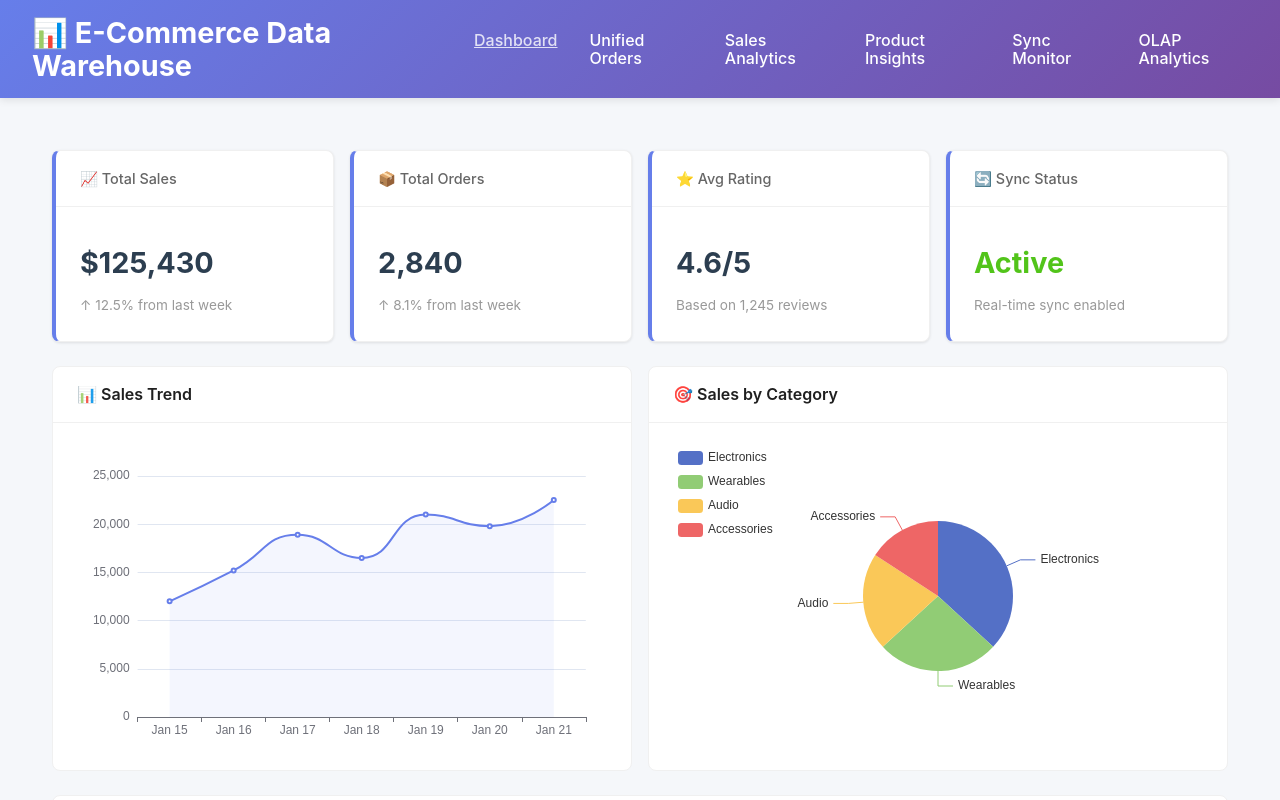
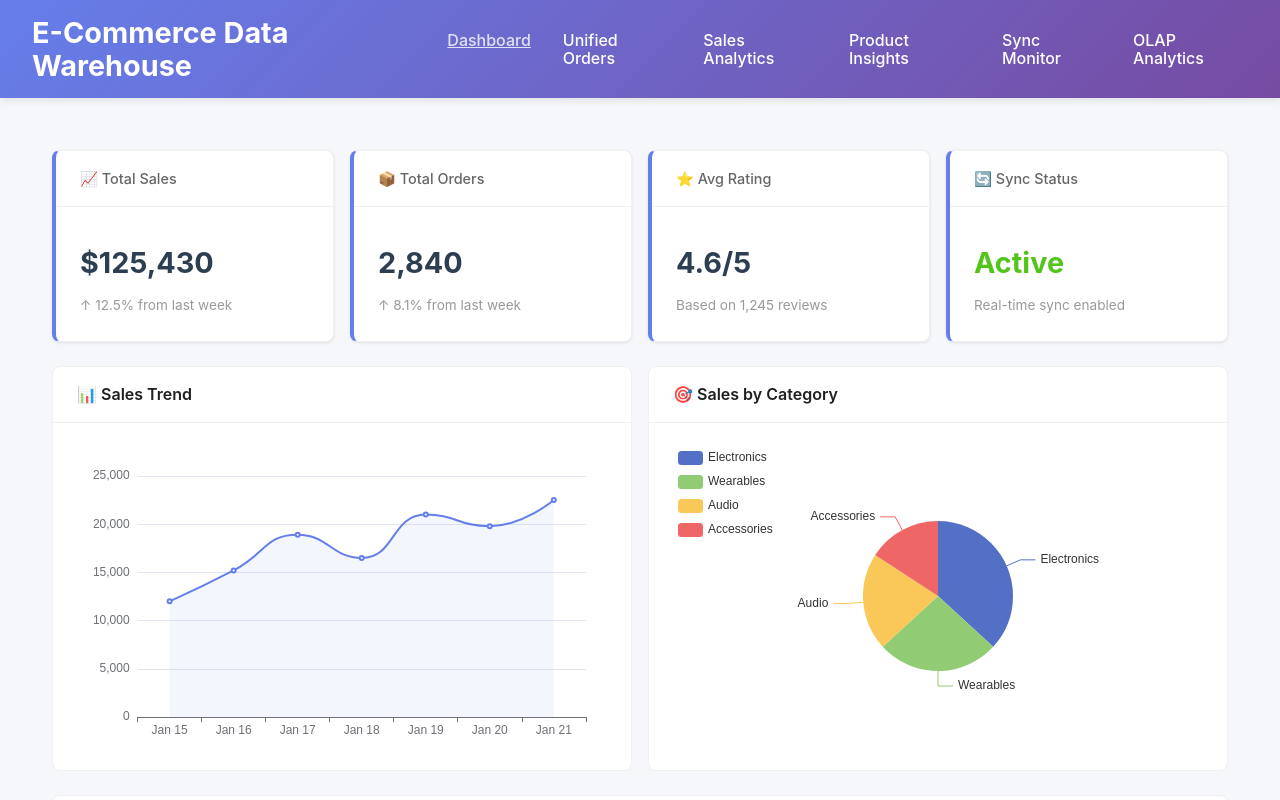
Before and after one commit to jianglei919/ecommerce_data_warehouse, a Vue app in the folder frontend/: page / in a window 1280 px wide. Shown: the top 800 px of the page. Built offline with nearby package versions, Linux system fonts and the light colour scheme; no server answers.

Commit message:
fix: Fix frontend build and deploy English translations

```diff
--- a/frontend/src/App.vue
+++ b/frontend/src/App.vue
@@ -3,7 +3,7 @@
     <!-- 顶部导航 -->
     <header class="app-header">
       <div class="header-content">
-        <h1 class="app-title">📊 E-Commerce Data Warehouse</h1>
+        <h1 class="app-title">E-Commerce Data Warehouse</h1>
         <nav class="app-nav">
           <ul>
             <li><router-link to="/">Dashboard</router-link></li>
```
Also changed, not shown: 2 other files (tests, documents, lock files or other folders).
